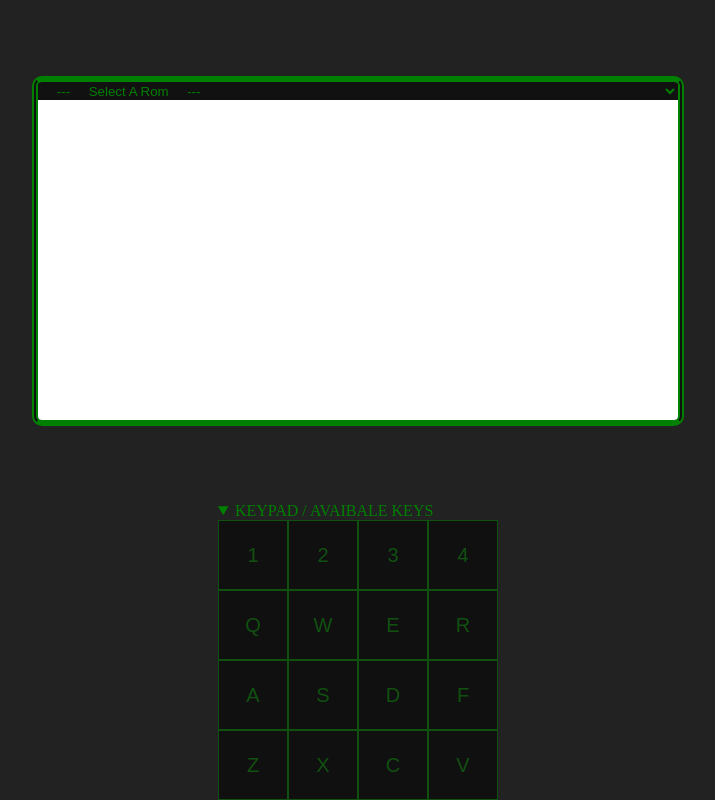
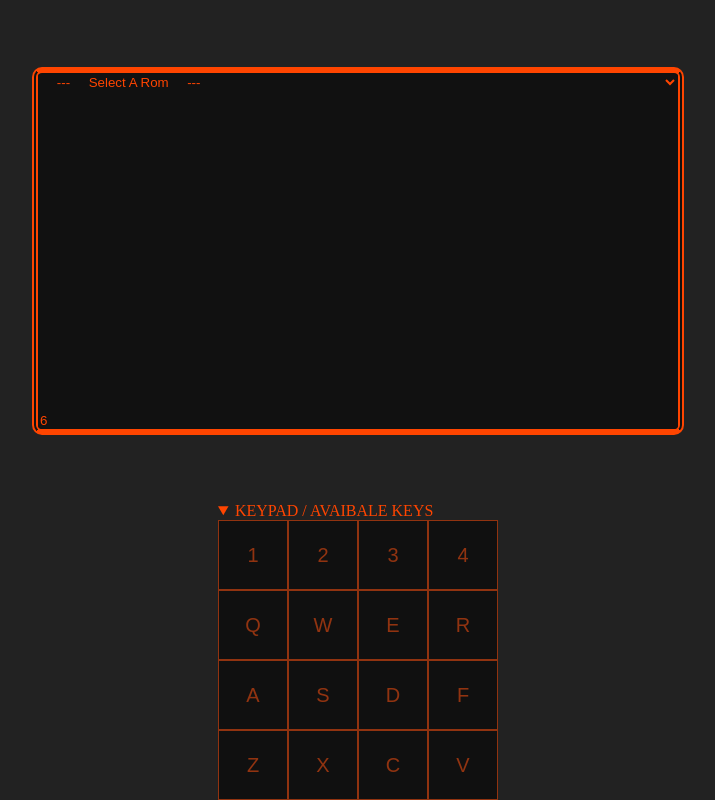
Before and after one commit to PrashanthKumar0/chip8-emulator, a plain HTML site: page index.html in a window 1280 px wide. Both pictures are taken after a click on the heading "KEYPAD / AVAIBALE KEYS". Shown: the whole page, without its empty margins (282-997 px from the left). Drawn offline with Linux system fonts and the light colour scheme.

Commit message:
some minor changes

```diff
--- a/css/main.css
+++ b/css/main.css
@@ -6,7 +6,7 @@ body{
     align-items: center;
     min-height: 100vh;
     user-select: none;
-    color:green;
+    color:orangered;
 }
 *{
     box-sizing: border-box;
@@ -17,7 +17,7 @@ body{
     /* box-shadow: inset -2px -2px 4px #000,
     inset 2px 2px 4px #444,
     4px 4px 20px #000; */
-    border:6px solid green;
+    border:6px solid orangered;
     border-left-style:double;
     border-right-style:double;
     border-radius: 10px;
@@ -26,14 +26,16 @@ body{
     flex-direction: column; */
 }
 canvas{
-    background: white;
+    background: #111;
     display: block;
+    width:100%;
 }
-select{
+input
+,select{
     width:100%;
     border:none;
     background: #111;
-    color:green;
+    color:orangered;
     /* margin:auto; */
 }
 
@@ -44,6 +46,7 @@ option{
     width:280px;
     height:280px;
     display: flex;
+    margin:auto;
     flex-direction: column;
 }
 
@@ -57,14 +60,14 @@ option{
 .key-row > button{
     flex:1;
     background: #000;
-    color:green;
+    color:orangered;
     font-size: 20px;
     outline: none;
-    border:1px solid green;
+    border:1px solid orangered;
 }
 
 .key-row > button:active{
-    transform: scale(0.9);
+    transform: scale(0.85);
 }
 
 .key-row > button:disabled{
@@ -72,5 +75,6 @@ option{
 }
 
 button.active{
-    transform: scale(0.9);
+    border-color: orange;
+    /* transform: scale(0.9); */
 }
--- a/scripts/chip8.js
+++ b/scripts/chip8.js
@@ -10,7 +10,13 @@ function Chip8(screen,speaker,keyboard){
 
 
     this.ram=new Uint8Array(0xFFF+1); // 4kb ram
-
+    this.speedEl=document.createElement('input');
+    this.speedEl.setAttribute('type','number');
+    this.speedEl.onchange=function(){
+        this.speed=Number(this.speedEl.value);
+    }.bind(this);
+    this.screen.cover.appendChild(this.speedEl);
+    this.speed=this.speedEl.value=6;
     this.paused=true;
     this.halted=true; // initially our computer is off (must call reset to turn it on)
 }
@@ -122,7 +128,7 @@ Chip8.prototype.reset=function(){
 
 
     this.fps=60; //60hz
-    this.speed=6;
+    this.speed=this.speedEl.value=6;
     if(this.interval)clearInterval(this.interval);
     this.interval=setInterval(this.cycle.bind(this),1000/this.fps);
 }
--- a/scripts/keyboard.js
+++ b/scripts/keyboard.js
@@ -74,8 +74,7 @@ function Keyboard(keypad){
 Keyboard.prototype.onKeyDown=function(e){
     let key=this.KEY_MAP[String.fromCharCode(e.which).toUpperCase()];
     let idx=this.keypressed.indexOf(key);
-    if(idx===-1 && key){
-        // debugger;
+    if(idx===-1 && key!==undefined){
         this.keypad[this.KEYPAD_MAP[key]].classList.add('active');
         this.keypressed.push(key);
         if(this.keyDownListener && this.shouldListen)    this.keyDownListener(key);
--- a/scripts/screen.js
+++ b/scripts/screen.js
@@ -9,7 +9,7 @@ function Screen(cover){
     this.width=this.cols*this.scale;
     this.height=this.rows*this.scale;
 
-    this.pixelColor='green';
+    this.pixelColor='orangered';
 
     this.canvas=document.createElement('canvas');
     this.ctx=this.canvas.getContext('2d');
```
Also changed, not shown: index.html (+2 -1 lines).
